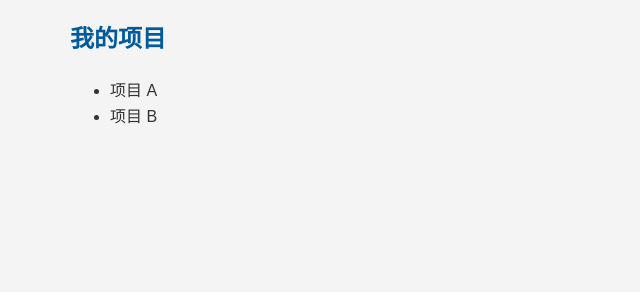
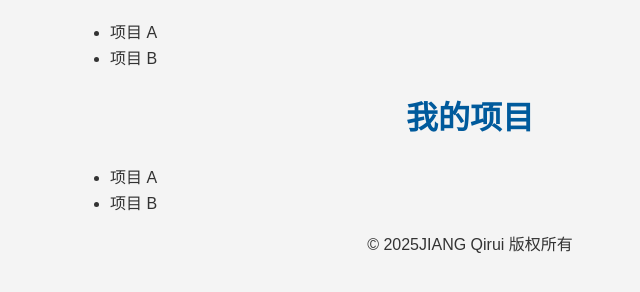
Before and after one commit to Subterranean-Sun/Subterranean-Sun.github.io, a plain HTML site: page projects.html in a window 1280 px wide. Shown: the whole page, without its empty margins (170-810 px from the left). Drawn offline with Linux system fonts and the light colour scheme.

Commit message:
Update projects.html

```diff
--- a/projects.html
+++ b/projects.html
@@ -1,6 +1,23 @@
-<link rel="stylesheet" href="style.css">
-<h2>我的项目</h2>
 <ul>
   <li>项目 A </li>
   <li>项目 B </li>
 </ul>
+
+<!DOCTYPE html>
+<html lang="zh">
+<head>
+  <link rel="stylesheet" href="style.css">
+</head>
+<body>
+  <header>
+    <h1>我的项目</h1>
+  </header>
+<ul>
+  <li>项目 A </li>
+  <li>项目 B </li>
+</ul>
+  <footer>
+    <p>&copy; 2025JIANG Qirui 版权所有</p>
+  </footer>
+</body>
+</html>
```
